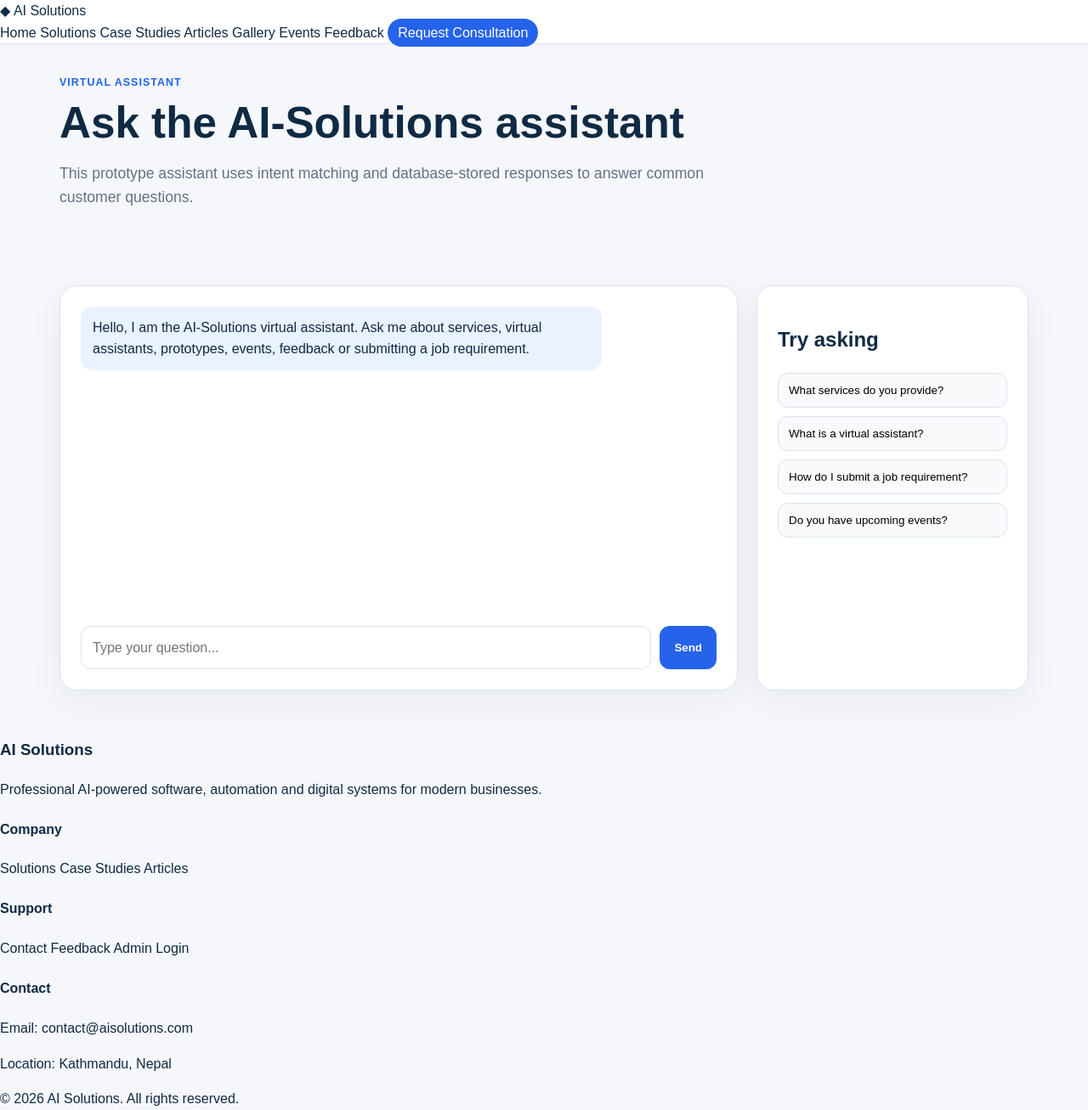
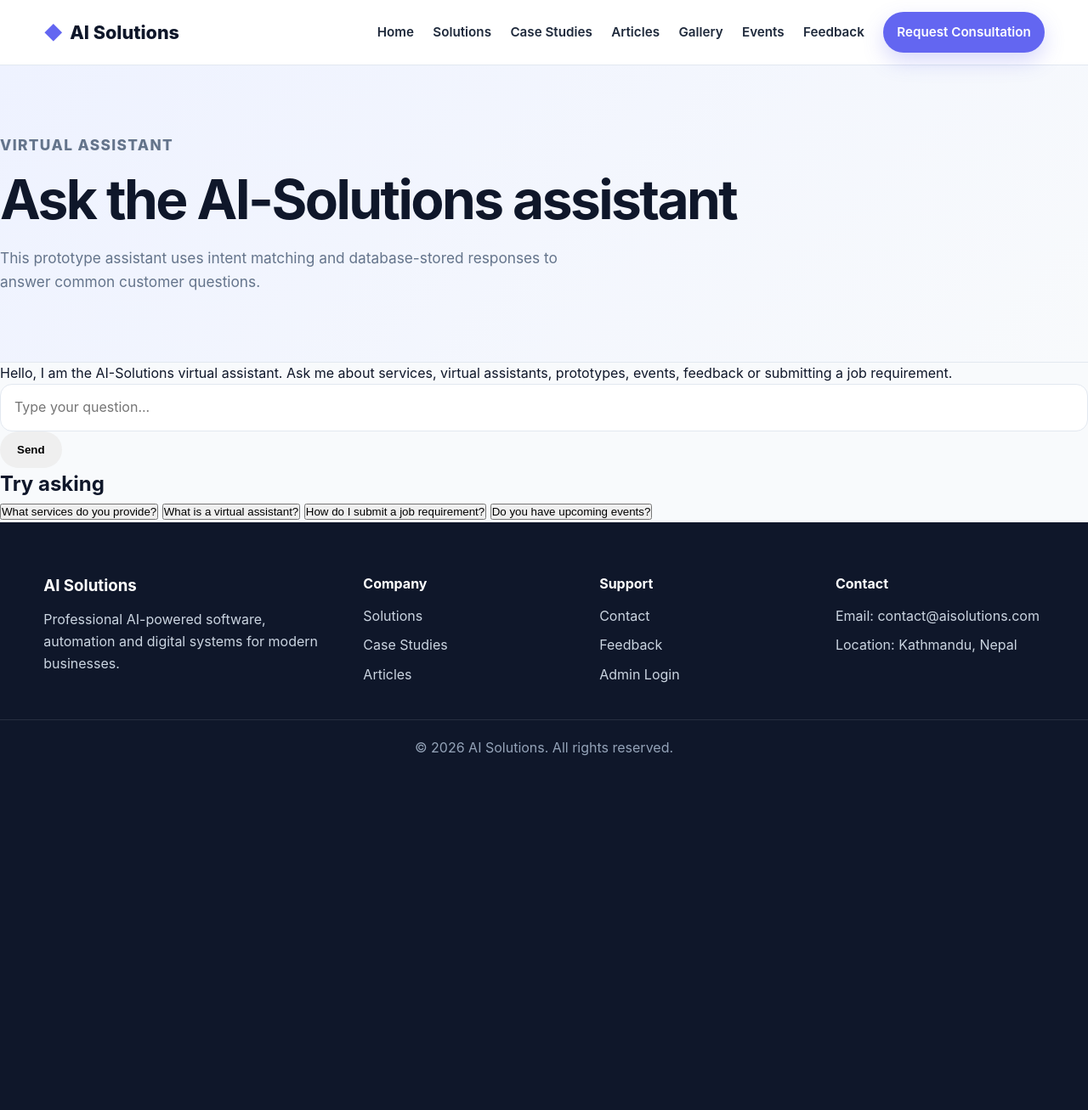
Before and after one commit to sakar747/ai-solutions-website, a Django app: template website/templates/website/assistant.html in a window 1280 px wide. Shown: the whole page at 85% size. After the commit the page ends 890 px from the top, so only its background shows below. Run offline with Django 5.2, Linux system fonts and the light colour scheme; the template is opened without the code that fills it, so the values that code supplies are empty.

Commit message:
Update style.css

```diff
--- a/website/static/website/css/style.css
+++ b/website/static/website/css/style.css
@@ -1,189 +1,613 @@
 :root {
-  --bg: #f5f7fb;
-  --surface: #ffffff;
-  --primary: #102a43;
-  --accent: #2563eb;
-  --accent-dark: #1d4ed8;
-  --muted: #667085;
-  --border: #d9e2ec;
-  --soft: #e9f2ff;
-  --success: #0f766e;
+    --primary: #0f172a;
+    --secondary: #1e293b;
+    --accent: #6366f1;
+    --accent-2: #06b6d4;
+    --light: #f8fafc;
+    --muted: #64748b;
+    --border: #e2e8f0;
+    --white: #ffffff;
+    --success: #16a34a;
+    --warning: #f59e0b;
+    --danger: #ef4444;
+    --shadow: 0 20px 50px rgba(15, 23, 42, 0.08);
 }
-* { box-sizing: border-box; }
+
+* {
+    margin: 0;
+    padding: 0;
+    box-sizing: border-box;
+}
+
 body {
-  margin: 0;
-  font-family: Arial, Helvetica, sans-serif;
-  background: var(--bg);
+    font-family: Inter, Arial, sans-serif;
+    background: var(--light);
     color: var(--primary);
     line-height: 1.6;
 }
-a { color: inherit; text-decoration: none; }
-.site-header, .admin-header {
-  background: var(--surface);
-  border-bottom: 1px solid var(--border);
+
+a {
+    text-decoration: none;
+    color: inherit;
+}
+
+.container {
+    width: min(1180px, 92%);
+    margin: 0 auto;
+}
+
+.site-header {
     position: sticky;
     top: 0;
-  z-index: 10;
+    z-index: 100;
+    background: rgba(255, 255, 255, 0.94);
+    backdrop-filter: blur(16px);
+    border-bottom: 1px solid var(--border);
 }
-.navbar, .admin-header {
-  max-width: 1180px;
-  margin: 0 auto;
-  padding: 14px 20px;
+
+.nav-wrapper {
+    min-height: 76px;
     display: flex;
     align-items: center;
     justify-content: space-between;
-  gap: 20px;
 }
-.brand { font-weight: 800; font-size: 1.4rem; letter-spacing: -0.02em; }
-.brand span { color: var(--accent); }
-.nav-links, .admin-header nav { display: flex; gap: 14px; align-items: center; flex-wrap: wrap; }
-.nav-links a, .admin-header nav a { font-weight: 600; color: #344054; font-size: 0.95rem; }
-.nav-links a:hover, .admin-header nav a:hover { color: var(--accent); }
-.nav-cta { background: var(--accent); color: white !important; padding: 8px 12px; border-radius: 999px; }
-.menu-toggle { display: none; background: none; border: 0; font-size: 1.5rem; }
-.hero {
-  max-width: 1180px;
-  margin: 30px auto;
-  padding: 48px 20px;
+
+.logo {
+    font-size: 1.35rem;
+    font-weight: 800;
+    color: var(--primary);
+    display: flex;
+    align-items: center;
+    gap: 0.5rem;
+}
+
+.logo-icon {
+    color: var(--accent);
+}
+
+.nav-menu {
+    display: flex;
+    align-items: center;
+    gap: 1.4rem;
+    font-weight: 600;
+    font-size: 0.95rem;
+}
+
+.nav-menu a {
+    color: var(--secondary);
+}
+
+.nav-menu a:hover {
+    color: var(--accent);
+}
+
+.nav-cta {
+    background: var(--accent);
+    color: var(--white) !important;
+    padding: 0.75rem 1rem;
+    border-radius: 999px;
+    box-shadow: 0 10px 25px rgba(99, 102, 241, 0.25);
+}
+
+.hero-section {
+    padding: 90px 0 70px;
+    background:
+        radial-gradient(circle at 80% 10%, rgba(99, 102, 241, 0.18), transparent 35%),
+        radial-gradient(circle at 10% 20%, rgba(6, 182, 212, 0.18), transparent 30%),
+        var(--light);
+}
+
+.hero-grid {
     display: grid;
-  grid-template-columns: 1.5fr 0.8fr;
-  gap: 28px;
+    grid-template-columns: 1.1fr 0.9fr;
+    gap: 4rem;
     align-items: center;
 }
-.hero-text h1, .page-hero h1 { font-size: clamp(2rem, 4vw, 4rem); line-height: 1.05; margin: 10px 0 18px; }
-.hero-text p, .page-hero p { color: var(--muted); font-size: 1.1rem; max-width: 780px; }
-.eyebrow { color: var(--accent) !important; font-weight: 800; text-transform: uppercase; letter-spacing: 0.08em; font-size: 0.78rem !important; margin: 0; }
-.hero-card, .card, .admin-card, .form-card, .login-card, .gallery-card, .chat-panel, .faq-side {
-  background: var(--surface);
-  border: 1px solid var(--border);
-  border-radius: 20px;
-  padding: 24px;
-  box-shadow: 0 12px 40px rgba(16, 42, 67, 0.06);
+
+.eyebrow {
+    display: inline-block;
+    color: var(--accent);
+    font-weight: 800;
+    font-size: 0.85rem;
+    text-transform: uppercase;
+    letter-spacing: 0.08em;
+    margin-bottom: 1rem;
 }
-.hero-card ul { margin: 0; padding-left: 20px; }
-.hero-actions { display: flex; gap: 12px; flex-wrap: wrap; margin-top: 24px; }
+
+.hero-content h1,
+.page-hero h1 {
+    font-size: clamp(2.4rem, 5vw, 4.5rem);
+    line-height: 1.05;
+    letter-spacing: -0.04em;
+    color: var(--primary);
+    margin-bottom: 1.4rem;
+}
+
+.hero-content p,
+.page-hero p,
+.section-heading p {
+    color: var(--muted);
+    font-size: 1.08rem;
+    max-width: 680px;
+}
+
+.hero-actions {
+    display: flex;
+    gap: 1rem;
+    margin: 2rem 0;
+    flex-wrap: wrap;
+}
+
 .btn {
     display: inline-flex;
     align-items: center;
     justify-content: center;
-  padding: 11px 16px;
-  border-radius: 12px;
-  border: 1px solid transparent;
+    padding: 0.85rem 1.25rem;
+    border-radius: 999px;
+    font-weight: 800;
+    border: none;
     cursor: pointer;
-  font-weight: 700;
-  min-height: 44px;
+    transition: 0.2s ease;
 }
-.btn.primary { background: var(--accent); color: white; }
-.btn.primary:hover { background: var(--accent-dark); }
-.btn.secondary { background: var(--soft); color: var(--accent); border-color: #bfdbfe; }
-.section, .page-hero, .split-section, .assistant-layout, .form-section, .success-panel, .timeline, .login-wrap, .admin-main {
-  max-width: 1180px;
-  margin: 0 auto;
-  padding: 36px 20px;
+
+.btn-primary {
+    background: linear-gradient(135deg, var(--accent), var(--accent-2));
+    color: var(--white);
+    box-shadow: 0 14px 30px rgba(99, 102, 241, 0.25);
 }
-.section-heading { margin-bottom: 20px; }
-.section-heading h2, .split-section h2 { font-size: 2rem; margin: 8px 0; }
-.grid { display: grid; gap: 20px; }
-.cards-2 { grid-template-columns: repeat(2, minmax(0, 1fr)); }
-.cards-3 { grid-template-columns: repeat(3, minmax(0, 1fr)); }
-.cards-4 { grid-template-columns: repeat(4, minmax(0, 1fr)); }
-.card h2, .card h3 { margin-top: 0; }
-.card p, .gallery-card p { color: var(--muted); }
-.tall-card { min-height: 230px; }
+
+.btn-primary:hover {
+    transform: translateY(-2px);
+}
+
+.btn-outline {
+    border: 1px solid var(--border);
+    background: var(--white);
+    color: var(--primary);
+}
+
+.btn-light {
+    background: var(--white);
+    color: var(--accent);
+}
+
+.hero-stats {
+    display: flex;
+    gap: 2rem;
+    margin-top: 2rem;
+    flex-wrap: wrap;
+}
+
+.hero-stats strong {
+    display: block;
+    font-size: 1.5rem;
+    color: var(--primary);
+}
+
+.hero-stats span {
+    color: var(--muted);
+    font-size: 0.9rem;
+}
+
+.hero-card {
+    background: linear-gradient(145deg, #ffffff, #eef2ff);
+    padding: 1.5rem;
+    border-radius: 32px;
+    box-shadow: var(--shadow);
+    border: 1px solid rgba(99, 102, 241, 0.12);
+}
+
+.dashboard-preview {
+    background: var(--primary);
+    color: var(--white);
+    border-radius: 24px;
+    overflow: hidden;
+}
+
+.preview-header {
+    padding: 1rem;
+    display: flex;
+    gap: 0.5rem;
+    background: #111827;
+}
+
+.preview-header span {
+    width: 12px;
+    height: 12px;
+    background: #94a3b8;
+    border-radius: 50%;
+}
+
+.preview-panel {
+    padding: 1.5rem;
+}
+
+.preview-panel h4 {
+    margin-bottom: 1.2rem;
+    font-size: 1.1rem;
+}
+
+.metric-row {
+    display: grid;
+    grid-template-columns: 1fr 1fr;
+    gap: 1rem;
+}
+
+.metric-row div,
+.ai-box {
+    background: rgba(255, 255, 255, 0.08);
+    padding: 1rem;
+    border-radius: 16px;
+    border: 1px solid rgba(255, 255, 255, 0.08);
+}
+
+.metric-row strong {
+    display: block;
+    font-size: 1.8rem;
+}
+
+.metric-row span,
+.ai-box p {
+    color: #cbd5e1;
+}
+
+.ai-box {
+    margin: 1rem 0;
+}
+
+.status-list {
+    display: flex;
+    gap: 0.5rem;
+    flex-wrap: wrap;
+}
+
+.badge {
+    padding: 0.4rem 0.7rem;
+    border-radius: 999px;
+    font-size: 0.75rem;
+    font-weight: 800;
+}
+
+.badge.new {
+    background: rgba(99, 102, 241, 0.18);
+    color: #c7d2fe;
+}
+
+.badge.progress {
+    background: rgba(245, 158, 11, 0.18);
+    color: #fde68a;
+}
+
+.badge.done {
+    background: rgba(22, 163, 74, 0.18);
+    color: #bbf7d0;
+}
+
+.section {
+    padding: 80px 0;
+}
+
+.light-section {
+    background: var(--white);
+}
+
+.section-heading {
+    max-width: 760px;
+    margin-bottom: 3rem;
+}
+
+.section-heading h2,
+.split-section h2,
+.cta-box h2 {
+    font-size: clamp(2rem, 4vw, 3rem);
+    line-height: 1.1;
+    letter-spacing: -0.03em;
+    margin-bottom: 1rem;
+}
+
+.card-grid {
+    display: grid;
+    grid-template-columns: repeat(4, 1fr);
+    gap: 1.25rem;
+}
+
+.service-card,
+.case-card,
+.article-card,
+.process-card,
+.info-card,
+.professional-form {
+    background: var(--white);
+    border: 1px solid var(--border);
+    border-radius: 24px;
+    padding: 1.5rem;
+    box-shadow: var(--shadow);
+}
+
+.service-card:hover,
+.case-card:hover,
+.article-card:hover {
+    transform: translateY(-4px);
+    transition: 0.2s ease;
+}
+
+.card-icon {
+    width: 52px;
+    height: 52px;
+    border-radius: 16px;
+    background: #eef2ff;
+    display: flex;
+    align-items: center;
+    justify-content: center;
+    font-size: 1.4rem;
+    margin-bottom: 1rem;
+}
+
+.service-card h3,
+.case-card h3,
+.article-card h3 {
+    margin-bottom: 0.6rem;
+    color: var(--primary);
+}
+
+.service-card p,
+.case-card p,
+.article-card p,
+.feature-list,
+.process-step p,
+.contact-info p {
+    color: var(--muted);
+}
+
 .split-section {
-  margin-top: 18px;
-  margin-bottom: 42px;
+    display: grid;
+    grid-template-columns: 1fr 0.9fr;
+    gap: 3rem;
+    align-items: center;
+}
+
+.feature-list {
+    margin-top: 1.5rem;
+    list-style: none;
+}
+
+.feature-list li {
+    padding: 0.65rem 0;
+    border-bottom: 1px solid var(--border);
+}
+
+.feature-list li::before {
+    content: "✓";
+    color: var(--success);
+    font-weight: 900;
+    margin-right: 0.6rem;
+}
+
+.process-step {
+    display: flex;
+    gap: 1rem;
+    padding: 1rem 0;
+    border-bottom: 1px solid var(--border);
+}
+
+.process-step span {
+    width: 34px;
+    height: 34px;
+    background: var(--accent);
+    color: var(--white);
+    border-radius: 50%;
+    display: inline-flex;
+    align-items: center;
+    justify-content: center;
+    font-weight: 900;
+    flex-shrink: 0;
+}
+
+.cta-section {
+    padding: 70px 0;
+}
+
+.cta-box {
+    background: linear-gradient(135deg, var(--accent), var(--accent-2));
+    color: var(--white);
+    padding: 3rem;
+    border-radius: 32px;
     display: flex;
     align-items: center;
     justify-content: space-between;
-  gap: 24px;
-  background: var(--primary);
-  color: white;
-  border-radius: 24px;
+    gap: 2rem;
+    box-shadow: var(--shadow);
 }
-.split-section p { color: #cbd5e1; }
-.timeline { display: grid; gap: 18px; }
-.timeline-item { background: white; border-left: 5px solid var(--accent); border-radius: 16px; padding: 22px; box-shadow: 0 8px 24px rgba(16,42,67,.05); }
-.timeline-item span, .date { color: var(--accent); font-weight: 800; }
-.stars { color: #f59e0b; font-size: 1.2rem; }
-.image-placeholder {
-  height: 150px;
-  border-radius: 16px;
+
+.cta-box p {
+    color: rgba(255, 255, 255, 0.86);
+}
+
+.page-hero {
+    padding: 80px 0;
+    background: linear-gradient(135deg, #eef2ff, #f8fafc);
+    border-bottom: 1px solid var(--border);
+}
+
+.case-grid,
+.article-grid {
     display: grid;
-  place-items: center;
-  background: linear-gradient(135deg, #dbeafe, #f1f5f9);
+    grid-template-columns: repeat(3, 1fr);
+    gap: 1.5rem;
+}
+
+.case-tag,
+.article-card span {
+    display: inline-block;
     color: var(--accent);
     font-weight: 800;
-  margin-bottom: 14px;
+    margin-bottom: 0.8rem;
 }
-.assistant-layout { display: grid; grid-template-columns: 1fr 320px; gap: 22px; }
-.chat-box { min-height: 360px; max-height: 420px; overflow-y: auto; display: flex; flex-direction: column; gap: 12px; margin-bottom: 16px; }
-.bot-message, .user-message { padding: 12px 14px; border-radius: 14px; max-width: 82%; }
-.bot-message { background: var(--soft); align-self: flex-start; }
-.user-message { background: var(--accent); color: white; align-self: flex-end; }
-.chat-form { display: flex; gap: 10px; }
-.chat-form input { flex: 1; }
-.suggestion { display: block; width: 100%; margin: 10px 0; padding: 12px; border-radius: 12px; background: #f8fafc; border: 1px solid var(--border); text-align: left; cursor: pointer; }
-.form-section { padding-top: 0; }
-.form-card { max-width: 920px; margin: 0 auto; display: grid; gap: 16px; }
-.form-grid { display: grid; grid-template-columns: repeat(2, minmax(0, 1fr)); gap: 16px; }
-label { display: grid; gap: 7px; font-weight: 700; }
-input, textarea, select {
+
+.case-card ul {
+    margin-top: 1rem;
+    padding-left: 1.2rem;
+    color: var(--muted);
+}
+
+.article-card a {
+    display: inline-block;
+    margin-top: 1rem;
+    color: var(--accent);
+    font-weight: 800;
+}
+
+.contact-grid {
+    display: grid;
+    grid-template-columns: 0.8fr 1.2fr;
+    gap: 2rem;
+}
+
+.contact-info h2 {
+    font-size: 2rem;
+    margin-bottom: 1rem;
+}
+
+.info-card {
+    margin-top: 1rem;
+    box-shadow: none;
+}
+
+.info-card strong,
+.info-card span {
+    display: block;
+}
+
+.info-card span {
+    color: var(--muted);
+}
+
+.professional-form {
+    display: grid;
+    gap: 1rem;
+}
+
+.form-row {
+    display: grid;
+    grid-template-columns: 1fr 1fr;
+    gap: 1rem;
+}
+
+label {
+    display: block;
+    font-weight: 800;
+    margin-bottom: 0.45rem;
+}
+
+input,
+select,
+textarea {
     width: 100%;
-  padding: 12px 13px;
-  border-radius: 12px;
+    padding: 0.9rem 1rem;
     border: 1px solid var(--border);
+    border-radius: 14px;
     font: inherit;
-  background: white;
+    background: var(--white);
 }
-textarea { resize: vertical; }
-.success-panel { text-align: center; }
-.reference-box { display: inline-block; padding: 16px 24px; background: var(--soft); color: var(--accent); border-radius: 16px; font-size: 1.7rem; font-weight: 800; margin: 12px 0 24px; }
-.messages { max-width: 1180px; margin: 12px auto; padding: 0 20px; }
-.message { padding: 12px 15px; border-radius: 12px; margin: 8px 0; background: var(--soft); }
-.message.error { background: #fee2e2; color: #991b1b; }
-.message.success { background: #ccfbf1; color: #115e59; }
-.footer { margin-top: 50px; padding: 32px 20px; background: var(--primary); color: white; display: flex; justify-content: space-between; gap: 24px; }
-.footer p { color: #cbd5e1; max-width: 540px; }
-.login-wrap { display: grid; place-items: center; min-height: 60vh; }
-.login-card { width: min(440px, 100%); display: grid; gap: 14px; }
-.hint { color: var(--muted); font-size: 0.9rem; }
-.admin-body { background: #eef2f7; }
-.admin-title h1 { margin-bottom: 6px; }
-.admin-title p { color: var(--muted); }
-.stats-grid { display: grid; grid-template-columns: repeat(4, minmax(0, 1fr)); gap: 16px; margin-bottom: 22px; }
-.stat-card { background: var(--surface); border: 1px solid var(--border); border-radius: 18px; padding: 20px; }
-.stat-card span { color: var(--muted); display: block; }
-.stat-card strong { font-size: 2rem; }
-.admin-grid { display: grid; grid-template-columns: repeat(2, minmax(0, 1fr)); gap: 18px; margin-bottom: 22px; }
-.count-list { list-style: none; padding: 0; margin: 0; }
-.count-list li { display: flex; justify-content: space-between; border-bottom: 1px solid var(--border); padding: 9px 0; }
-.section-row, .filter-bar { display: flex; align-items: center; justify-content: space-between; gap: 12px; flex-wrap: wrap; }
-.filter-bar { margin-bottom: 18px; }
-.filter-bar input { max-width: 260px; }
-.table-wrap { overflow-x: auto; }
-table { width: 100%; border-collapse: collapse; min-width: 720px; }
-th, td { text-align: left; border-bottom: 1px solid var(--border); padding: 12px; vertical-align: top; }
-th { background: #f8fafc; }
-.badge { background: var(--soft); color: var(--accent); padding: 5px 9px; border-radius: 999px; font-weight: 700; }
-.detail-layout { display: grid; grid-template-columns: 1fr 360px; gap: 20px; }
-.detail-list { display: grid; grid-template-columns: 160px 1fr; gap: 10px 16px; }
-.detail-list dt { color: var(--muted); font-weight: 800; }
-.detail-list dd { margin: 0; }
-.text-box { background: #f8fafc; padding: 14px; border-radius: 12px; border: 1px solid var(--border); }
-.update-card { display: grid; gap: 14px; align-self: start; }
-.text-link { color: var(--accent); font-weight: 800; }
-@media (max-width: 900px) {
-  .hero, .assistant-layout, .detail-layout, .admin-grid { grid-template-columns: 1fr; }
-  .cards-2, .cards-3, .cards-4, .stats-grid { grid-template-columns: repeat(2, minmax(0, 1fr)); }
-  .nav-links { display: none; width: 100%; }
-  .nav-links.active { display: flex; flex-direction: column; align-items: flex-start; }
-  .menu-toggle { display: block; }
-  .navbar { flex-wrap: wrap; }
+
+input:focus,
+select:focus,
+textarea:focus {
+    outline: 2px solid rgba(99, 102, 241, 0.25);
+    border-color: var(--accent);
 }
-@media (max-width: 620px) {
-  .cards-2, .cards-3, .cards-4, .stats-grid, .form-grid { grid-template-columns: 1fr; }
-  .footer, .split-section { flex-direction: column; align-items: flex-start; }
-  .hero { padding-top: 24px; }
-  .admin-header { flex-direction: column; align-items: flex-start; }
+
+.messages {
+    padding-top: 1rem;
 }
+
+.message {
+    background: #ecfdf5;
+    border: 1px solid #bbf7d0;
+    color: #166534;
+    padding: 1rem;
+    border-radius: 16px;
+}
+
+.site-footer {
+    background: var(--primary);
+    color: var(--white);
+    padding-top: 60px;
+}
+
+.footer-grid {
+    display: grid;
+    grid-template-columns: 1.4fr 1fr 1fr 1fr;
+    gap: 2rem;
+    padding-bottom: 40px;
+}
+
+.footer-grid p,
+.footer-grid a {
+    color: #cbd5e1;
+    display: block;
+    margin-top: 0.55rem;
+}
+
+.footer-grid h3,
+.footer-grid h4 {
+    margin-bottom: 0.8rem;
+}
+
+.footer-bottom {
+    border-top: 1px solid rgba(255, 255, 255, 0.1);
+    text-align: center;
+    padding: 1.2rem;
+    color: #94a3b8;
+}
+
+@media (max-width: 980px) {
+    .hero-grid,
+    .split-section,
+    .contact-grid {
+        grid-template-columns: 1fr;
+    }
+
+    .card-grid,
+    .case-grid,
+    .article-grid,
+    .footer-grid {
+        grid-template-columns: 1fr 1fr;
+    }
+
+    .nav-menu {
+        flex-wrap: wrap;
+        gap: 0.8rem;
+    }
+}
+
+@media (max-width: 640px) {
+    .nav-wrapper {
+        align-items: flex-start;
+        flex-direction: column;
+        padding: 1rem 0;
+        gap: 1rem;
+    }
+
+    .nav-menu {
+        flex-direction: column;
+        align-items: flex-start;
+    }
+
+    .card-grid,
+    .case-grid,
+    .article-grid,
+    .footer-grid,
+    .form-row {
+        grid-template-columns: 1fr;
+    }
+
+    .cta-box {
+        flex-direction: column;
+        align-items: flex-start;
+    }
+
+    .hero-section {
+        padding-top: 50px;
+    }
+}
```
Lines whose indentation alone changed are shown as unchanged.
